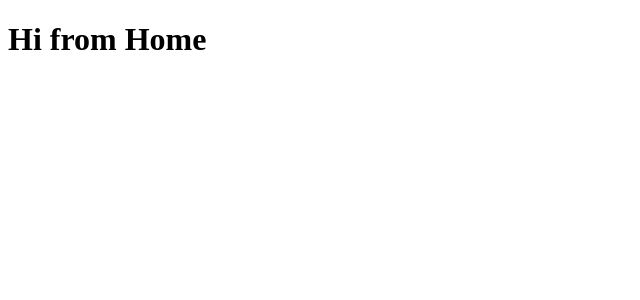
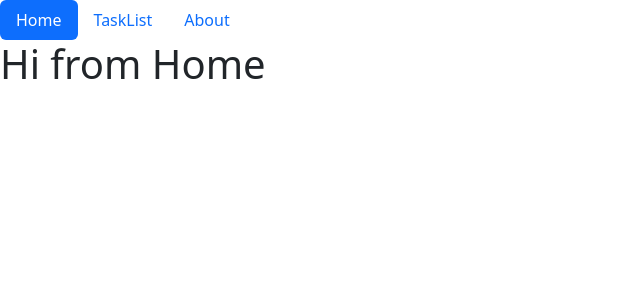
Before and after one commit to TrAs13/VueMaster, a Vue app: page / in a window 1280 px wide. Shown: the top 300 px of the page, without its empty margins (0-640 px from the left). Built offline with nearby package versions, Linux system fonts and the light colour scheme.

Commit message:
Выполнил задание №2 урока №5

```diff
--- a/public/index.html
+++ b/public/index.html
@@ -1,15 +1,25 @@
 <!DOCTYPE html>
 <html lang="">
   <head>
-    <meta charset="utf-8">
-    <meta http-equiv="X-UA-Compatible" content="IE=edge">
-    <meta name="viewport" content="width=device-width,initial-scale=1.0">
-    <link rel="icon" href="<%= BASE_URL %>favicon.ico">
+    <meta charset="utf-8" />
+    <meta http-equiv="X-UA-Compatible" content="IE=edge" />
+    <meta name="viewport" content="width=device-width,initial-scale=1.0" />
+    <link rel="icon" href="<%= BASE_URL %>favicon.ico" />
+    <link
+      href="https://cdn.jsdelivr.net/npm/bootstrap@5.2.0/dist/css/bootstrap.min.css"
+      rel="stylesheet"
+      integrity="sha384-gH2yIJqKdNHPEq0n4Mqa/HGKIhSkIHeL5AyhkYV8i59U5AR6csBvApHHNl/vI1Bx"
+      crossorigin="anonymous"
+    />
     <title><%= htmlWebpackPlugin.options.title %></title>
   </head>
   <body>
     <noscript>
-      <strong>We're sorry but <%= htmlWebpackPlugin.options.title %> doesn't work properly without JavaScript enabled. Please enable it to continue.</strong>
+      <strong
+        >We're sorry but <%= htmlWebpackPlugin.options.title %> doesn't work
+        properly without JavaScript enabled. Please enable it to
+        continue.</strong
+      >
     </noscript>
     <div id="app"></div>
     <!-- built files will be auto injected -->
--- a/src/App.vue
+++ b/src/App.vue
@@ -1,4 +1,21 @@
 <template>
+  <ul class="nav nav-pills">
+    <li class="nav-item">
+      <router-link class="nav-link" to="/" active-class="active"
+        >Home</router-link
+      >
+    </li>
+    <li class="nav-item">
+      <router-link class="nav-link" to="/tasklist" active-class="active"
+        >TaskList</router-link
+      >
+    </li>
+    <li class="nav-item">
+      <router-link class="nav-link" to="/about" active-class="active"
+        >About</router-link
+      >
+    </li>
+  </ul>
   <router-view></router-view>
 </template>
 
```
